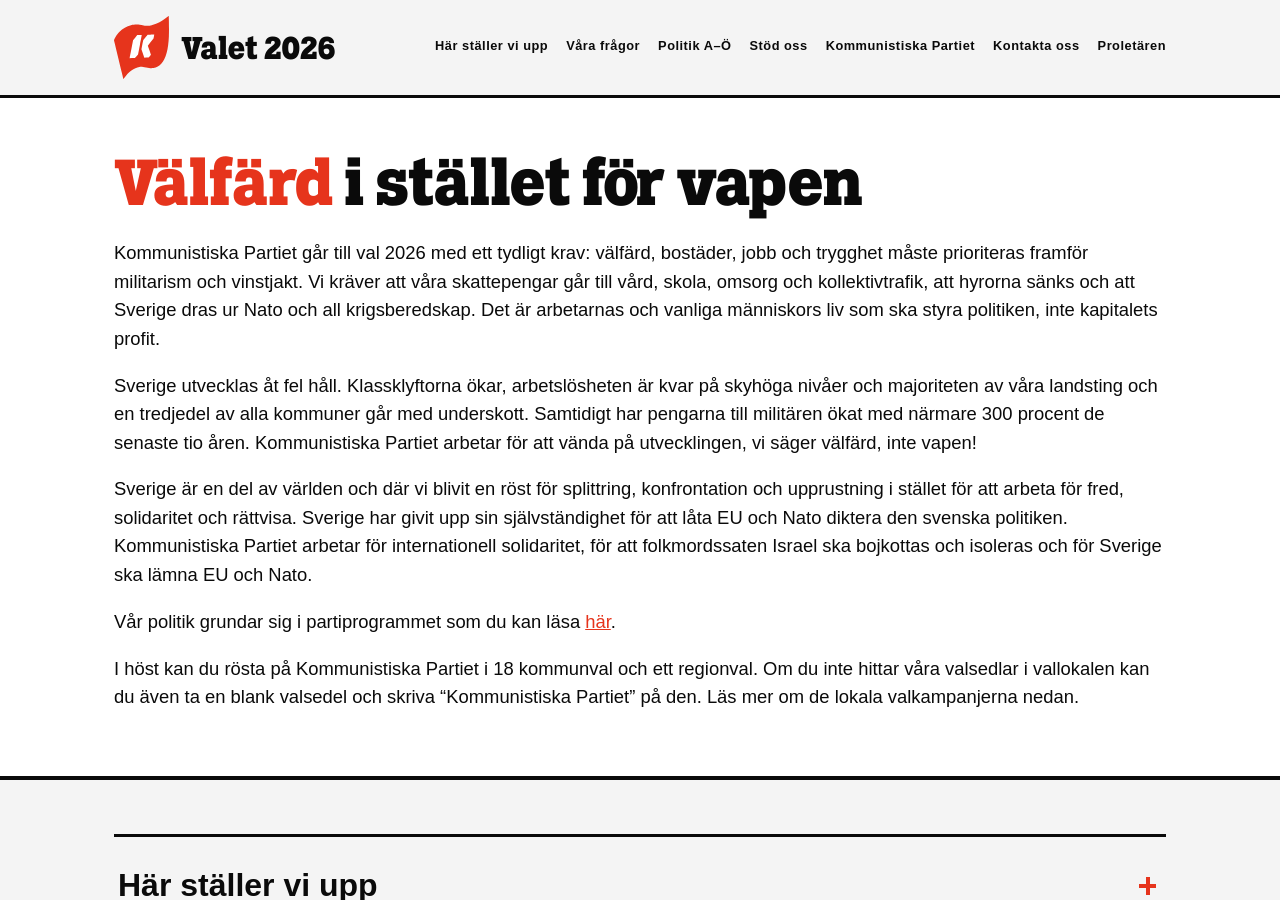
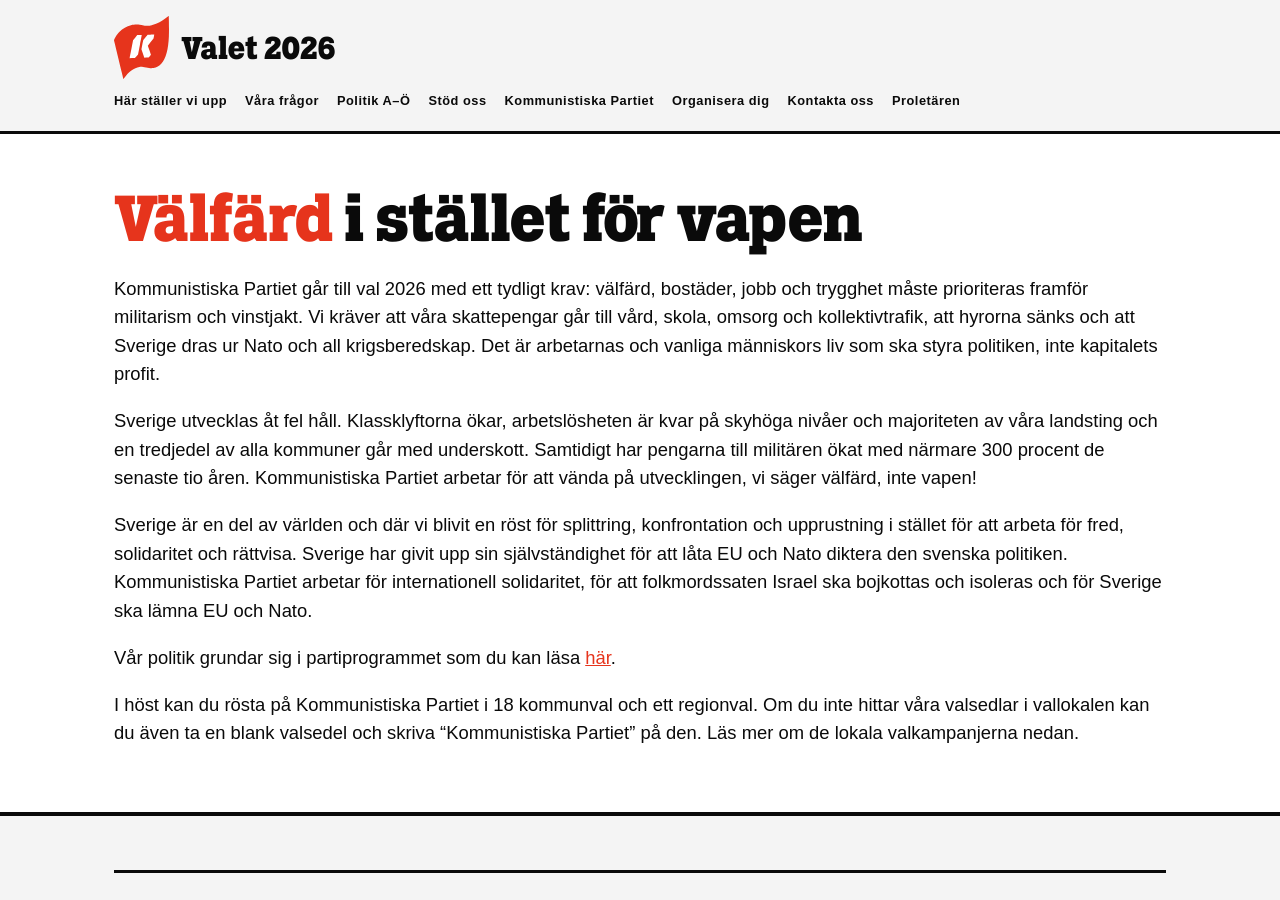
Before and after one commit to kommunisterna/val-2026, a Jekyll site: the page built from index.md, in a window 1280 px wide and 900 px high. Built offline with Jekyll 4.4.1, drawn with Linux system fonts in a browser that asks for light colours; some web fonts are replaced.

Commit message:
Add link to 'Organisera dig' in default layout

```diff
--- a/_layouts/default.html
+++ b/_layouts/default.html
@@ -50,6 +50,7 @@
         <a href="#a-o">Politik A–Ö</a>
         <a href="#stod-oss">Stöd oss</a>
         <a href="https://kommunisterna.org">Kommunistiska Partiet</a>
+        <a href="https://kommunisterna.org/organisation/bli-medlem">Organisera dig</a>
         <a href="https://kommunisterna.org/kontakt">Kontakta oss</a>
         <a href="https://proletaren.se">Proletären</a>
       </nav>
```
